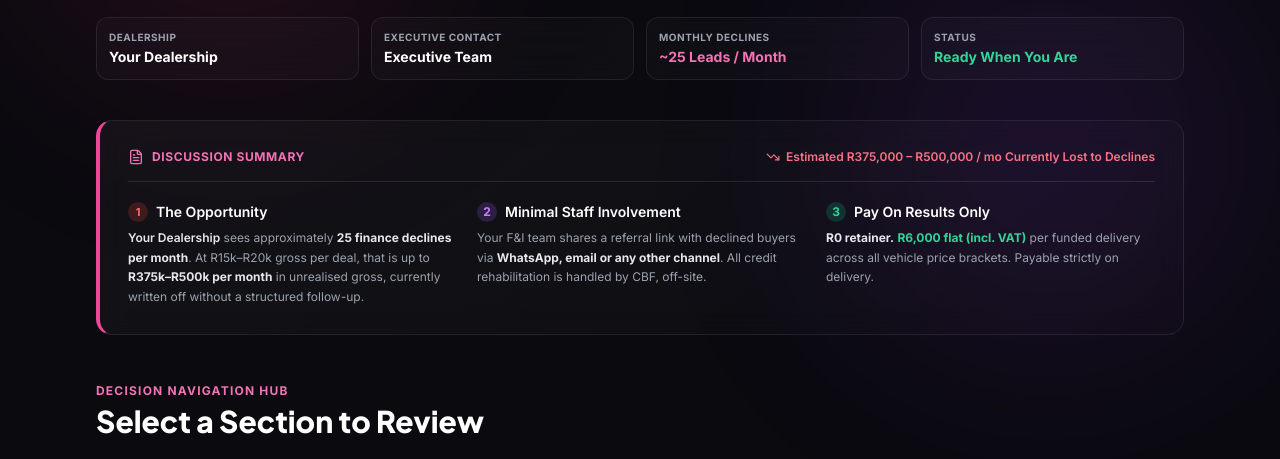
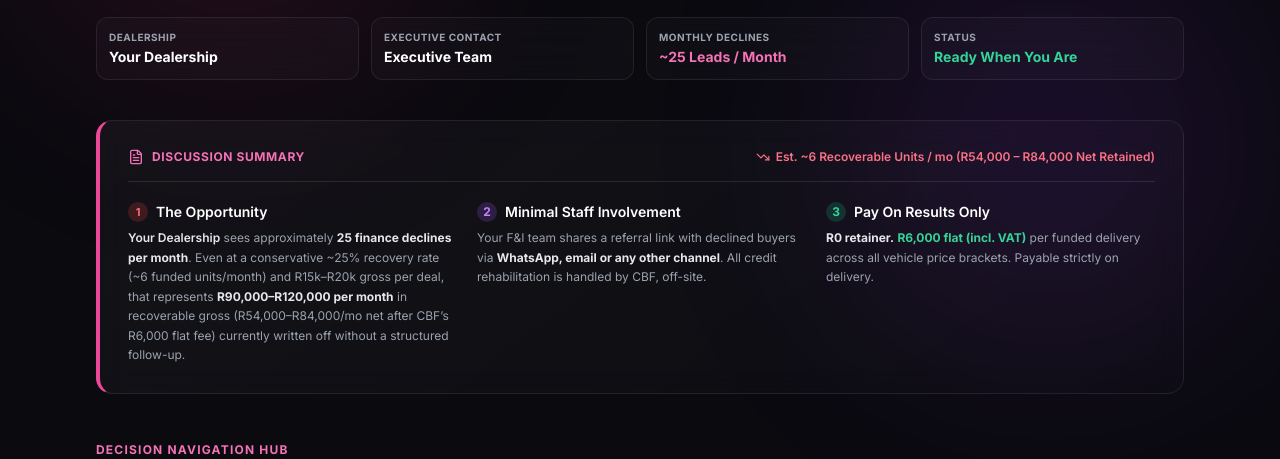
Before and after one commit to volvemedia1-ops/dealership-portal-preview, a plain HTML site: page index.html in a window 1280 px wide. Shown: the part 312-771 px from the top of the page. Drawn offline with nearby package versions, Linux system fonts and the light colour scheme.

Commit message:
Fix index.html opportunity math to 25% conservative recovery with clean Rand formatting

```diff
--- a/index.html
+++ b/index.html
@@ -265,7 +265,7 @@
                 </div>
                 <div class="text-rose-400 text-xs font-semibold flex items-center gap-1.5">
                     <i data-lucide="trending-down" class="w-3.5 h-3.5"></i>
-                    <span id="lost-declines-est">Estimated R375,000 – R500,000 / mo Currently Lost to Declines</span>
+                    <span id="lost-declines-est">Est. ~6 Recoverable Units / mo (R54,000 &ndash; R84,000 Net Retained)</span>
                 </div>
             </div>
 
@@ -278,7 +278,7 @@
                         <span>The Opportunity</span>
                     </div>
                     <p id="card-opportunity-body" class="text-gray-400 leading-relaxed text-xs">
-                        <span id="opp-lead-prefix"></span><span id="opp-dealer-name" class="text-gray-200 font-semibold">Your Dealership</span> sees approximately <strong id="opp-declines-count" class="text-gray-200">25 finance declines per month</strong>. <span id="opp-margin-sentence">At R15k–R20k gross per deal, that is up to <strong class="text-gray-200">R375k–R500k per month</strong> in unrealised gross, currently written off without a structured follow-up.</span>
+                        <span id="opp-lead-prefix"></span><span id="opp-dealer-name" class="text-gray-200 font-semibold">Your Dealership</span> sees approximately <strong id="opp-declines-count" class="text-gray-200">25 finance declines per month</strong>. <span id="opp-margin-sentence">Even at a conservative ~25% recovery rate (~6 funded units/month) and R15k&ndash;R20k gross per deal, that represents <strong class="text-gray-200">R90,000&ndash;R120,000 per month</strong> in recoverable gross (R54,000&ndash;R84,000/mo net after CBF&rsquo;s R6,000 flat fee) currently written off without a structured follow-up.</span>
                     </p>
                 </div>
 
@@ -620,19 +620,25 @@
                     : 'Discussion Summary';
             }
 
+            const formatRand = (n) => 'R' + Math.round(n).toString().replace(/\B(?=(\d{3})+(?!\d))/g, ',');
+            const recoverableUnits = Math.max(1, Math.round(declinesNum * 0.25));
+            const totalCbfFee = recoverableUnits * 6000;
+            const unitWord = recoverableUnits === 1 ? 'unit' : 'units';
+
             const lostElem = document.getElementById('lost-declines-est');
             if (lostElem) {
                 if (p.marginK) {
-                    const estMonthly = Math.round(declinesNum * p.marginK * 1000).toLocaleString('en-ZA');
-                    lostElem.textContent = `Estimated R${estMonthly} / mo Currently Lost to Declines`;
+                    const grossMonthly = recoverableUnits * p.marginK * 1000;
+                    const netMonthly = Math.max(0, grossMonthly - totalCbfFee);
+                    lostElem.textContent = `Est. ~${recoverableUnits} Recoverable ${recoverableUnits === 1 ? 'Unit' : 'Units'} / mo (${formatRand(netMonthly)} Net Retained)`;
                 } else {
-                    const lostMin = (declinesNum * 15000).toLocaleString('en-ZA');
-                    const lostMax = (declinesNum * 20000).toLocaleString('en-ZA');
-                    lostElem.textContent = `Estimated R${lostMin} \u2013 R${lostMax} / mo Currently Lost to Declines`;
+                    const netMin = Math.max(0, recoverableUnits * 15000 - totalCbfFee);
+                    const netMax = Math.max(0, recoverableUnits * 20000 - totalCbfFee);
+                    lostElem.textContent = `Est. ~${recoverableUnits} Recoverable ${recoverableUnits === 1 ? 'Unit' : 'Units'} / mo (${formatRand(netMin)} \u2013 ${formatRand(netMax)} Net Retained)`;
                 }
             }
 
-            // 5. Card 1: The Opportunity (Option A1 dynamic text via .textContent)
+            // 5. Card 1: The Opportunity (Option A1 dynamic text via .textContent — aligned with 25% ROI model)
             const oppLeadPrefix = document.getElementById('opp-lead-prefix');
             if (oppLeadPrefix) {
                 oppLeadPrefix.textContent = p.contact ? `${p.contact} indicated that ` : '';
@@ -649,22 +655,25 @@
             if (oppMarginSentence) {
                 oppMarginSentence.textContent = '';
                 if (p.marginK) {
-                    const totalK = Math.round(declinesNum * p.marginK * 10) / 10;
-                    oppMarginSentence.appendChild(document.createTextNode(`At an average front-end gross of R${p.marginK}k, that is up to `));
+                    const grossMonthly = recoverableUnits * p.marginK * 1000;
+                    const netMonthly = Math.max(0, grossMonthly - totalCbfFee);
+                    oppMarginSentence.appendChild(document.createTextNode(`Even at a conservative ~25% recovery rate (~${recoverableUnits} funded ${unitWord}/month) and R${p.marginK}k gross per deal, that represents `));
                     const strongTotal = document.createElement('strong');
                     strongTotal.className = 'text-gray-200';
-                    strongTotal.textContent = `R${totalK}k per month`;
+                    strongTotal.textContent = `${formatRand(grossMonthly)} per month`;
                     oppMarginSentence.appendChild(strongTotal);
-                    oppMarginSentence.appendChild(document.createTextNode(' in unrealised gross, currently written off without a structured follow-up.'));
+                    oppMarginSentence.appendChild(document.createTextNode(` in recoverable gross (${formatRand(netMonthly)}/mo net after CBF\u2019s R6,000 flat fee) currently written off without a structured follow-up.`));
                 } else {
-                    const minK = Math.round(declinesNum * 15);
-                    const maxK = Math.round(declinesNum * 20);
-                    oppMarginSentence.appendChild(document.createTextNode('At R15k\u2013R20k gross per deal, that is up to '));
+                    const grossMin = recoverableUnits * 15000;
+                    const grossMax = recoverableUnits * 20000;
+                    const netMin = Math.max(0, grossMin - totalCbfFee);
+                    const netMax = Math.max(0, grossMax - totalCbfFee);
+                    oppMarginSentence.appendChild(document.createTextNode(`Even at a conservative ~25% recovery rate (~${recoverableUnits} funded ${unitWord}/month) and R15k\u2013R20k gross per deal, that represents `));
                     const strongRange = document.createElement('strong');
                     strongRange.className = 'text-gray-200';
-                    strongRange.textContent = `R${minK}k\u2013R${maxK}k per month`;
+                    strongRange.textContent = `${formatRand(grossMin)}\u2013${formatRand(grossMax)} per month`;
                     oppMarginSentence.appendChild(strongRange);
-                    oppMarginSentence.appendChild(document.createTextNode(' in unrealised gross, currently written off without a structured follow-up.'));
+                    oppMarginSentence.appendChild(document.createTextNode(` in recoverable gross (${formatRand(netMin)}\u2013${formatRand(netMax)}/mo net after CBF\u2019s R6,000 flat fee) currently written off without a structured follow-up.`));
                 }
             }
 
```
